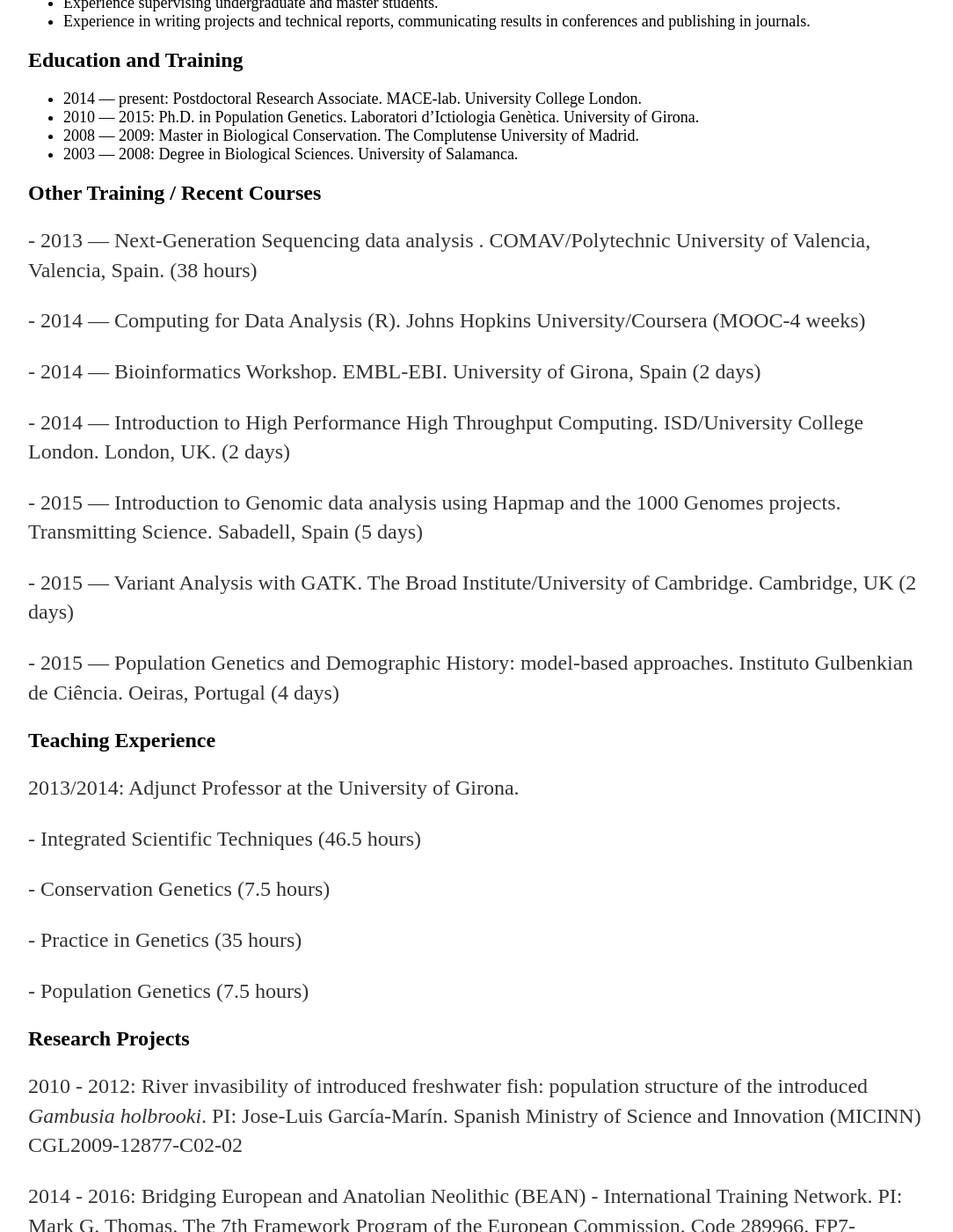
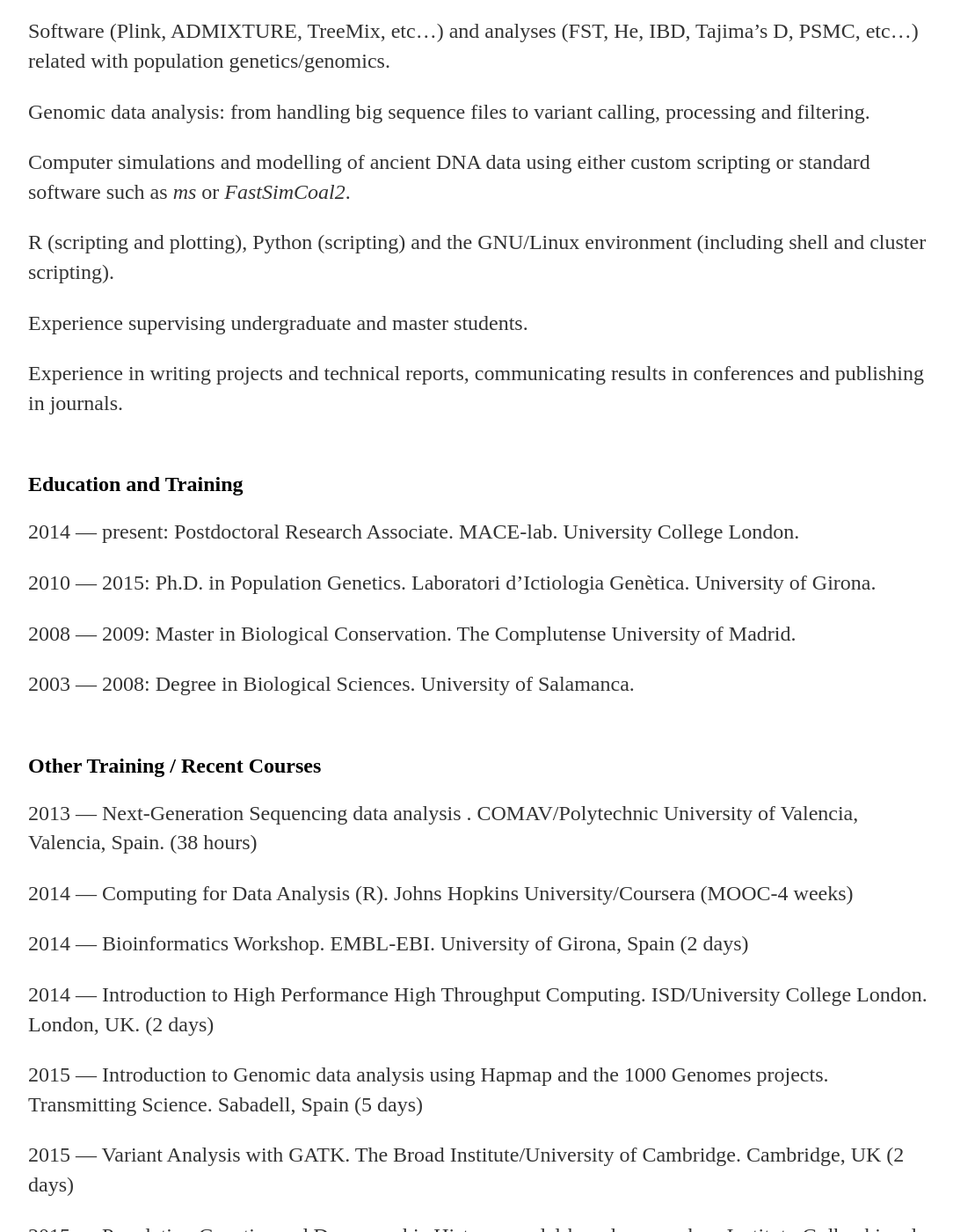
Before and after one commit to DiezMolino/diezmolino.github.io, a Jekyll site: the page cv/index.html, which Jekyll copies as it is, in a window 1280 px wide and 1400 px high, scrolled down 1369 px. Shown: the whole window at 88% size, without its empty margins (96-1180 px from the left). Built offline with Jekyll 4.4.1, drawn with Linux system fonts in a browser that asks for light colours; some of the changed text lies outside the part shown.

Commit message:
Update index.html

```diff
--- a/cv/index.html
+++ b/cv/index.html
@@ -65,61 +65,58 @@
 </nav>
 </big>
 
+<br/>
+
 <a name='Skills'></a>
 <h2>Skills</h2>
-<font size="4">
-<ul>
-<li>Languages: Spanish/English/Catalan</li>
 
-<li>Wet-lab work: techniques related to molecular markers such as microsatellite loci, SNPs, mtDNA, and NGS.</li>
+<p>Languages: Spanish/English/Catalan</p>
 
-<li>Software (Plink, ADMIXTURE, TreeMix, etc…) and analyses (FST, He, IBD, Tajima’s D, PSMC, etc…) related with population genetics/genomics.</li>
+<p>Wet-lab work: techniques related to molecular markers such as microsatellite loci, SNPs, mtDNA, and NGS.</p>
 
-<li>Genomic data analysis: from handling big sequence files to variant calling, processing and filtering.</li>
+<p>Software (Plink, ADMIXTURE, TreeMix, etc…) and analyses (FST, He, IBD, Tajima’s D, PSMC, etc…) related with population genetics/genomics.</p>
 
-<li>Computer simulations and modelling of ancient DNA data using either custom scripting or standard software such as <i>ms</i> or <i>FastSimCoal2</i>.</li>
+<p>Genomic data analysis: from handling big sequence files to variant calling, processing and filtering.</p>
 
-<li>R (scripting and plotting), Python (scripting) and the GNU/Linux environment (including shell and cluster scripting).</li>
+<p>Computer simulations and modelling of ancient DNA data using either custom scripting or standard software such as <i>ms</i> or <i>FastSimCoal2</i>.</p>
 
-<li>Experience supervising undergraduate and master students.</li>
+<p>R (scripting and plotting), Python (scripting) and the GNU/Linux environment (including shell and cluster scripting).</p>
 
-<li>Experience in writing projects and technical reports, communicating results in conferences and publishing in journals.</li>
-</font>
-</ul>
+<p>Experience supervising undergraduate and master students.</p>
+
+<p>Experience in writing projects and technical reports, communicating results in conferences and publishing in journals.</p>
+
+<br/>
 
 <a name='Education and Training'></a>
 <h2>Education and Training</h2>
 
-<font size="4">
-<ul>
-<li>2014 — present: Postdoctoral Research Associate. MACE-lab. University College London.</li>
+<p>2014 — present: Postdoctoral Research Associate. MACE-lab. University College London.</p>
 
-<li>2010 — 2015: Ph.D. in Population Genetics. Laboratori d’Ictiologia Genètica. University of Girona.</li>
+<p>2010 — 2015: Ph.D. in Population Genetics. Laboratori d’Ictiologia Genètica. University of Girona.</p>
 
-<li>2008 — 2009: Master in Biological Conservation. The Complutense University of Madrid.</li>
+<p>2008 — 2009: Master in Biological Conservation. The Complutense University of Madrid.</p>
 
-<li>2003 — 2008: Degree in Biological Sciences. University of Salamanca.</li>
+<p>2003 — 2008: Degree in Biological Sciences. University of Salamanca.</p>
 
-</ul>
-</font>
-
+<br/>
 
 <a name='Other Training / Recent Courses'></a>
 <h2>Other Training / Recent Courses</h2>
 
-<p> - 2013 — Next-Generation Sequencing data analysis . COMAV/Polytechnic University of Valencia, Valencia, Spain. (38 hours)</p>
+<p>2013 — Next-Generation Sequencing data analysis . COMAV/Polytechnic University of Valencia, Valencia, Spain. (38 hours)</p>
 
-<p> - 2014 — Computing for Data Analysis (R). Johns Hopkins University/Coursera (MOOC-4 weeks)</p>
+<p>2014 — Computing for Data Analysis (R). Johns Hopkins University/Coursera (MOOC-4 weeks)</p>
 
-<p> - 2014 — Bioinformatics Workshop. EMBL-EBI. University of Girona, Spain (2 days)</p>
+<p>2014 — Bioinformatics Workshop. EMBL-EBI. University of Girona, Spain (2 days)</p>
 
-<p> - 2014 — Introduction to High Performance High Throughput Computing. ISD/University College London. London, UK. (2 days)</p>
+<p>2014 — Introduction to High Performance High Throughput Computing. ISD/University College London. London, UK. (2 days)</p>
 
-<p> - 2015 — Introduction to Genomic data analysis using Hapmap and the 1000 Genomes projects. Transmitting Science. Sabadell, Spain (5 days)</p>
+<p>2015 — Introduction to Genomic data analysis using Hapmap and the 1000 Genomes projects. Transmitting Science. Sabadell, Spain (5 days)</p>
 
-<p> - 2015 — Variant Analysis with GATK. The Broad Institute/University of Cambridge. Cambridge, UK (2 days)</p>
+<p>2015 — Variant Analysis with GATK. The Broad Institute/University of Cambridge. Cambridge, UK (2 days)</p>
 
-<p> - 2015 — Population Genetics and Demographic History: model-based approaches. Instituto Gulbenkian de Ciência. Oeiras, Portugal (4 days)</p>
+<p>2015 — Population Genetics and Demographic History: model-based approaches. Instituto Gulbenkian de Ciência. Oeiras, Portugal (4 days)</p>
 
 <a name='Teaching Experience'></a>
 <h2>Teaching Experience</h2>
@@ -133,6 +130,8 @@
 <p> - Practice in Genetics (35 hours)</p>
 
 <p> - Population Genetics (7.5 hours)</p>
+
+<br/>
 
 <a name='Research Projects'></a>
 <h2>Research Projects</h2>
```
